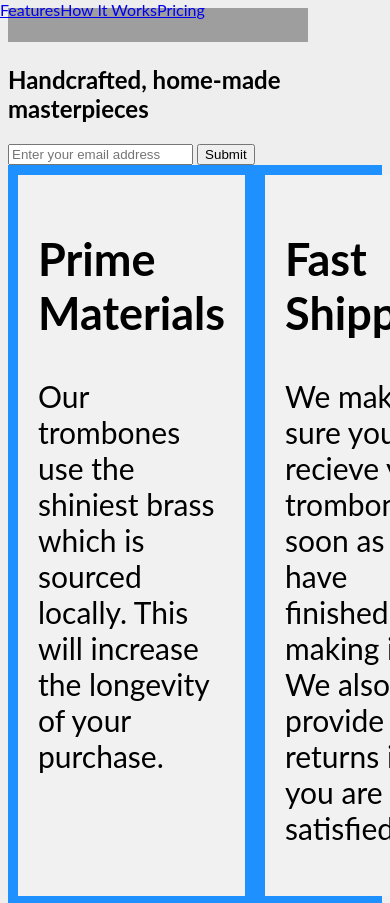
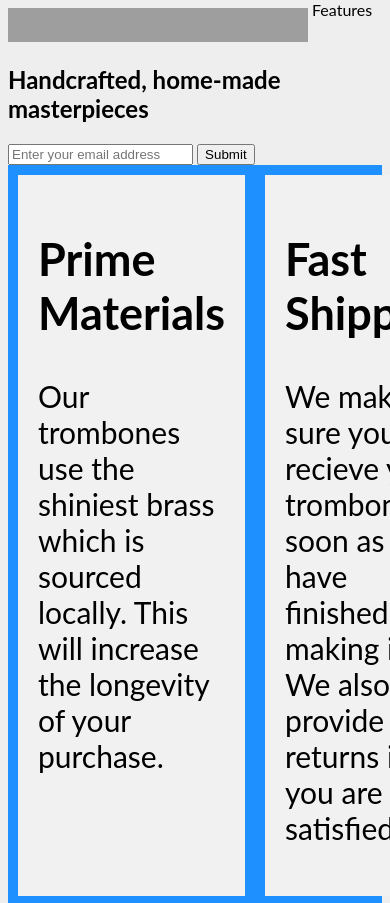
Before and after one commit to fatymahmed/Fatima-Gerard, a plain HTML site: page index.html in a window 390 px wide. Shown: the top 903 px of the page. Drawn offline with Linux system fonts and the light colour scheme; grey boxes are pictures that could not be loaded.

Commit message:
finished fixing errors

```diff
--- a/index.html
+++ b/index.html
@@ -22,6 +22,14 @@
           padding: 20px;
           font-size: 30px;
         }
+
+        nav >li >a{
+          ;
+        }
+
+        nav li{
+          margin-right: 10px;
+        }
 }
     </style>
 
@@ -45,15 +53,15 @@
     <div>
 
         <header id="header">
-        <div class="logo">
+        <div class="logo" style="">
         <img id="header-img" src="https://s3.amazonaws.com/freecodecamp/original_trombones.png" alt="original trombones logo" width="300px" height="34px">
         </div>
 
 
-        <nav id="nav-bar" style="position: fixed; top: 0; left: 0; width: 100%; float: right;">
-          <li ><a class="nav-link" href="#features">Features</a></li>
-          <li ><a class="nav-link" href="#how-it-works">How It Works</a></li>
-          <li ><a class="nav-link" href="#pricing">Pricing</a></li>
+        <nav id="nav-bar" style="position: fixed; top: 0; left: 80%; width: 100%; float: right; ">
+          <li ><a class="nav-link" href="#features" style="text-decoration: none; margin-right: 10px; color: black;">Features</a></li>
+          <li ><a class="nav-link" href="#how-it-works" style="text-decoration: none;  margin-right: 10px; color: black;">How It Works</a></li>
+          <li ><a class="nav-link" href="#pricing" style="text-decoration: none;  margin-right: 10px; color: black;">Pricing</a></li>
         </nav>
       </header>
 
```
